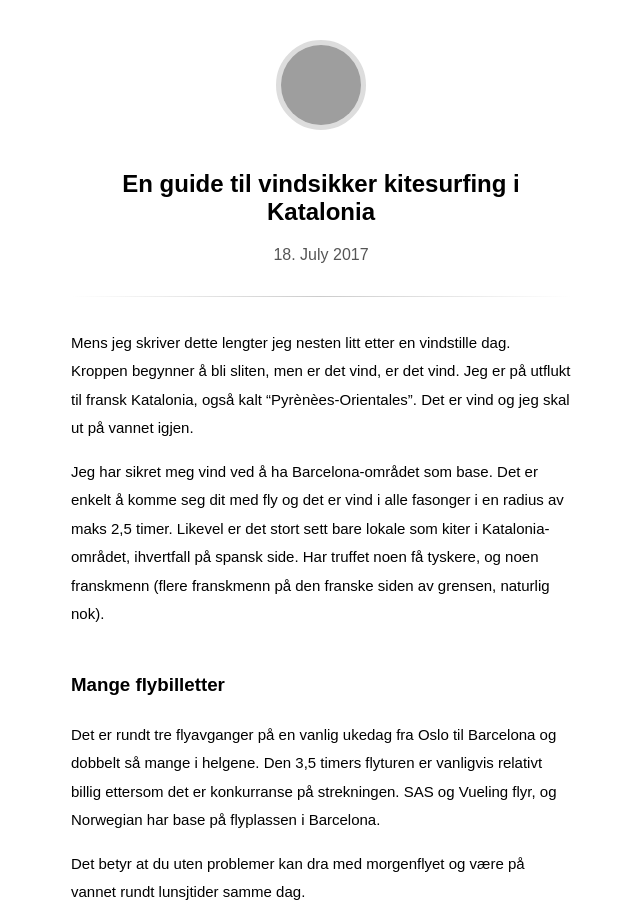
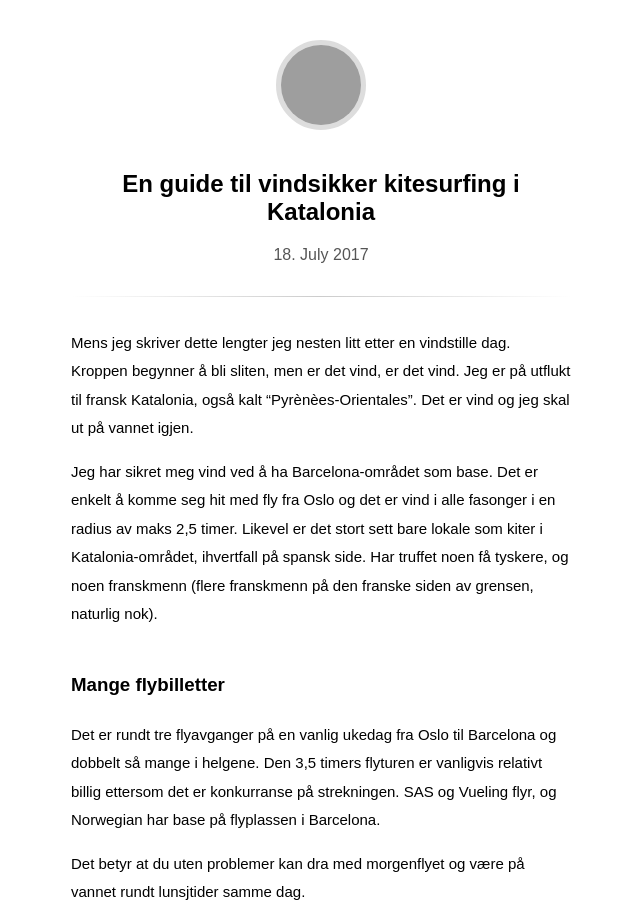
Before and after one commit to aorset/aorset.github.io, a Jekyll site: the page built from _posts/2017-07-18-guide-til-kitesurfing.md, in a window 1280 px wide and 900 px high, cut to the strip 0-900 px from the top of the window. Shown: the whole strip, without its empty margins (319-959 px from the left). Built offline with Jekyll 4.4.1, drawn with Linux system fonts in a browser that asks for light colours; some web fonts are replaced; grey boxes are pictures that could not be loaded.

Commit message:
Update 2017-07-18-guide-til-kitesurfing.md

```diff
--- a/_posts/2017-07-18-guide-til-kitesurfing.md
+++ b/_posts/2017-07-18-guide-til-kitesurfing.md
@@ -6,7 +6,7 @@ updated: 2017-07-18 09:00
 Mens jeg skriver dette lengter jeg nesten litt etter en vindstille dag. Kroppen begynner å bli sliten, men er det vind, er det vind.
 Jeg er på utflukt til fransk Katalonia, også kalt "Pyrènèes-Orientales". Det er vind og jeg skal ut på vannet igjen.
 
-Jeg har sikret meg vind ved å ha Barcelona-området som base. Det er enkelt å komme seg dit med fly og det er vind i alle fasonger i en radius av maks 2,5 timer. Likevel er det stort sett bare lokale som kiter i Katalonia-området, ihvertfall på spansk side. Har truffet noen få tyskere, og noen franskmenn (flere franskmenn på den franske siden av grensen, naturlig nok).
+Jeg har sikret meg vind ved å ha Barcelona-området som base. Det er enkelt å komme seg hit med fly fra Oslo og det er vind i alle fasonger i en radius av maks 2,5 timer. Likevel er det stort sett bare lokale som kiter i Katalonia-området, ihvertfall på spansk side. Har truffet noen få tyskere, og noen franskmenn (flere franskmenn på den franske siden av grensen, naturlig nok).
 
 ### Mange flybilletter
 Det er rundt tre flyavganger på en vanlig ukedag fra Oslo til Barcelona og dobbelt så mange i helgene. Den 3,5 timers flyturen
```
